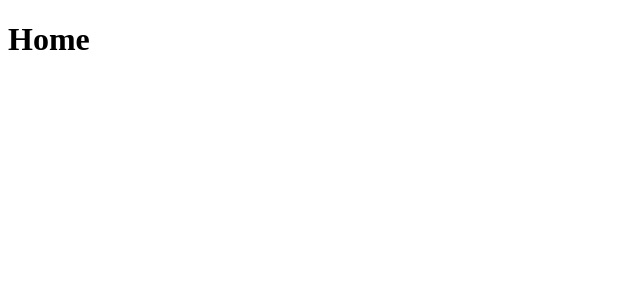
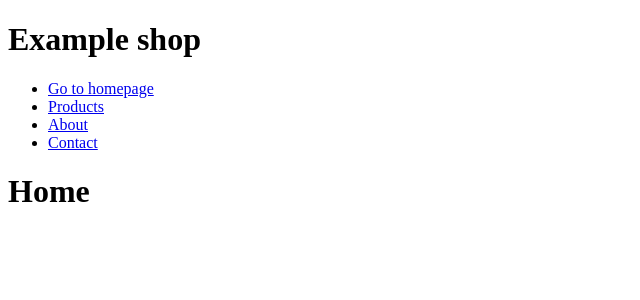
Before and after one commit to CommandShiftHQ/Basic-Catalogue, a React (Create React App) app: page / in a window 1280 px wide. Shown: the top 300 px of the page, without its empty margins (0-640 px from the left). Built offline with nearby package versions, Linux system fonts and the light colour scheme.

Commit message:
fix non loading routes, add clickable links

```diff
--- a/src/App.js
+++ b/src/App.js
@@ -1,21 +1,46 @@
 import React from 'react';
-import { BrowserRouter as Router, Route, Switch } from "react-router-dom";
+import { BrowserRouter as Router, Route, Switch, Link } from "react-router-dom";
 
 function App() {
   return (
     <div className="App">
     <Router>
+      <h1>Example shop</h1>
+      <nav>
+        <ul>
+          <li>
+            <Link to="/">
+              Go to homepage
+            </Link>
+          </li>
+          <li>
+            <Link to="/products">
+              Products
+            </Link>
+          </li>
+          <li>
+            <Link to="/about">
+              About
+            </Link>
+          </li>
+          <li>
+            <Link to="/contact-us">
+              Contact
+            </Link>
+          </li>
+        </ul>
+      </nav>
       <Switch>
-        <Route path="/">
+        <Route exact path="/">
           <h1>Home</h1>
         </Route>
-        <Route path="/products">
+        <Route exact path="/products">
           <h1>Products</h1>
         </Route>
-        <Route path="/about">
+        <Route exact path="/about">
           <h1>About</h1>
         </Route>
-        <Route path="/contact-us">
+        <Route exact path="/contact-us">
           <h1>Contact us</h1>
         </Route>
       </Switch>
```
